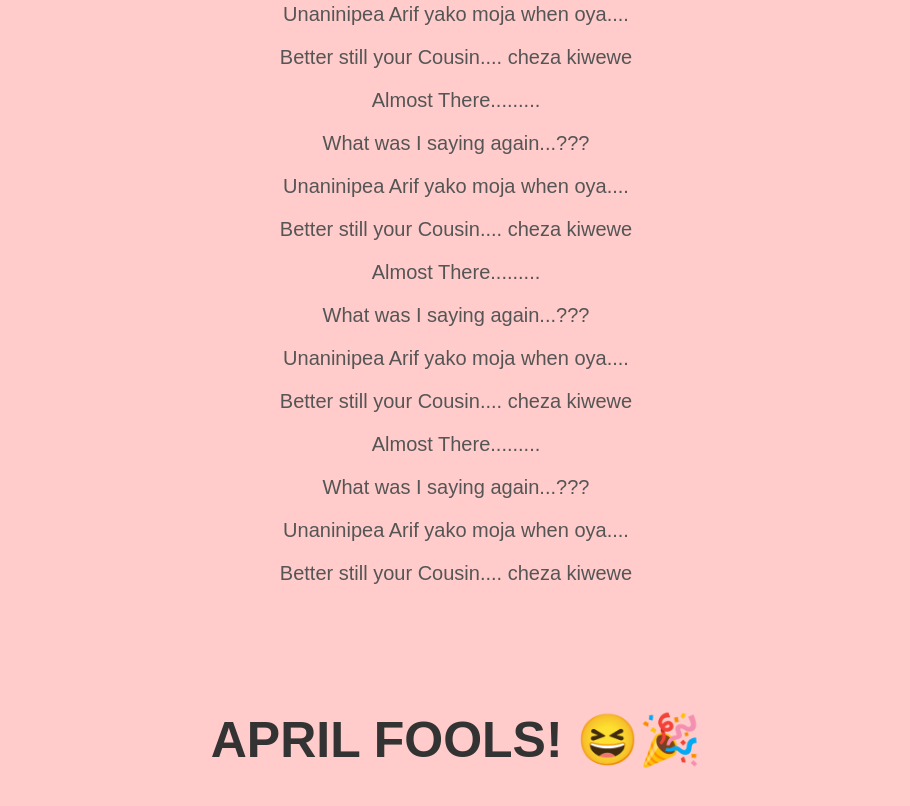
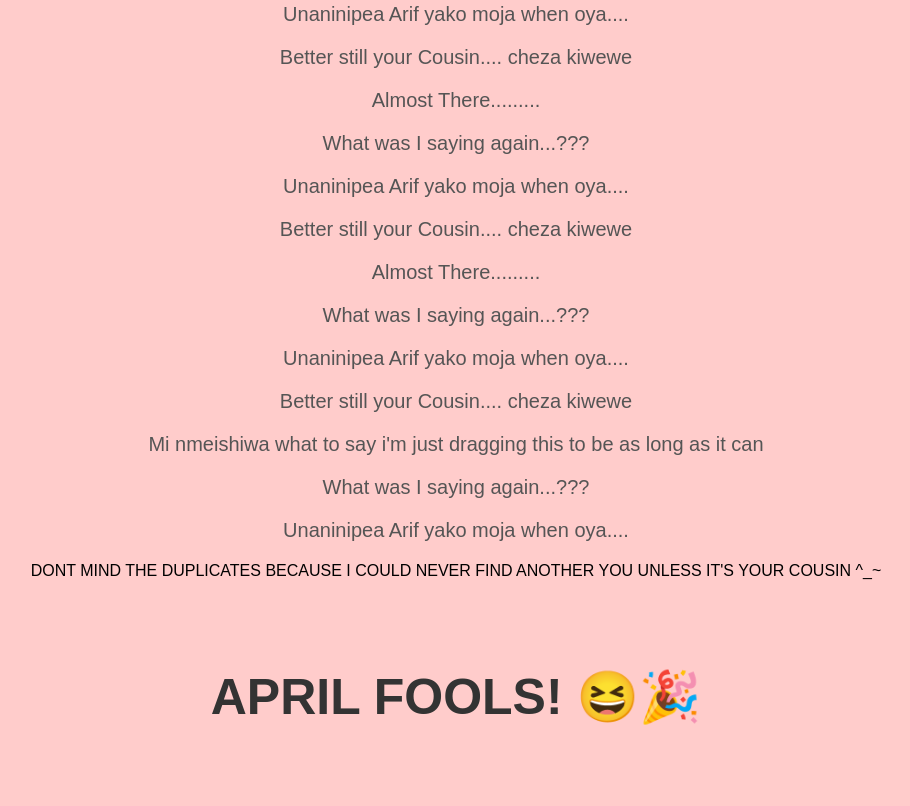
Before and after one commit to TonucciGiovanni/april, a plain HTML site: page index.html in a window 1280 px wide. Shown: the part 1697-2503 px from the top of the page, without its empty margins (184-1094 px from the left). Drawn offline with Linux system fonts and the light colour scheme.

Commit message:
Update index.html

```diff
--- a/index.html
+++ b/index.html
@@ -92,10 +92,12 @@
   <p> What was I saying again...???</p>
   <p>Unaninipea Arif yako moja when oya....</p>
   <p>Better still your Cousin.... cheza kiwewe</p>
-  <p>Almost There.........</p>
+  <p>Mi nmeishiwa what to say i'm just dragging this to be as long as it can</p>
   <p> What was I saying again...???</p>
   <p>Unaninipea Arif yako moja when oya....</p>
-  <p>Better still your Cousin.... cheza kiwewe</p>
+
+  <h2></h2>DONT MIND THE DUPLICATES BECAUSE I COULD NEVER FIND ANOTHER YOU UNLESS IT'S YOUR COUSIN ^_~</h2>
+
   <br><br><br><br>
   <h1>APRIL FOOLS! 😆🎉</h1>
 </body>
```
